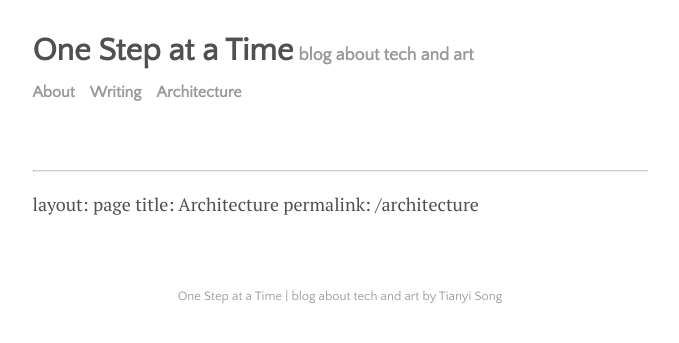
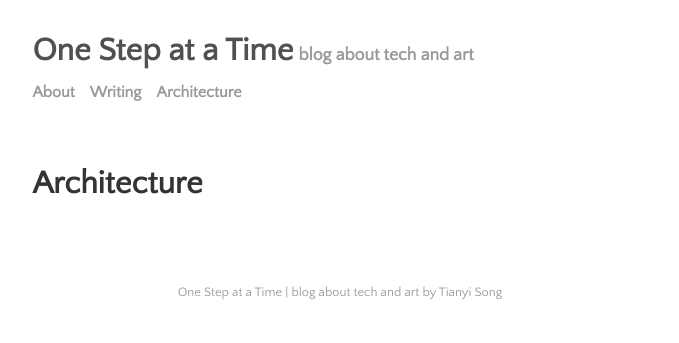
Before and after one commit to Sotyii/Sotyii.github.io, a Jekyll site: the page built from menu/architecture.md, in a window 1280 px wide. Shown: the top 343 px of the page, without its empty margins (300-979 px from the left). Built offline with Jekyll 4.4.1, drawn with Linux system fonts in a browser that asks for light colours; our own code applies the rules of GitHub Pages for plain Markdown files.

Commit message:
pages update

```diff
--- /dev/null
+++ b/_layouts/archive-architecture.html
@@ -0,0 +1,25 @@
+---
+layout: default
+---
+
+<h1>
+  {{ page.title }}
+</h1>
+
+<ul class="posts-container">
+  {% for post in site.posts-architecture %}
+    {% unless post.next %}
+      <h3>{{ post.date | date: '%Y' }}</h3>
+    {% else %}
+      {% capture year %}{{ post.date | date: '%Y' }}{% endcapture %}
+      {% capture nyear %}{{ post.next.date | date: '%Y' }}{% endcapture %}
+      {% if year != nyear %}
+        <h3>{{ post.date | date: '%Y' }}</h3>
+      {% endif %}
+    {% endunless %}
+    <li itemscope>
+      <a href="{{ site.github.url }}{{ post.url }}">{{ post.title }}</a>
+      <p class="post-date"><span><i class="fa fa-calendar" aria-hidden="true"></i> {{ post.date | date: "%B %-d" }} - <i class="fa fa-clock-o" aria-hidden="true"></i> {% include read-time.html %}</span></p>
+    </li>
+  {% endfor %}
+</ul>
--- a/menu/architecture.md
+++ b/menu/architecture.md
@@ -1,4 +1,5 @@
 ---
-layout: page
+layout: archive-architecture
 title: Architecture
 permalink: /architecture
+---
```
Also changed, not shown: _posts-architecture/2014-09-02-test-post.md (added, +7 -0 lines), 1 other file.
